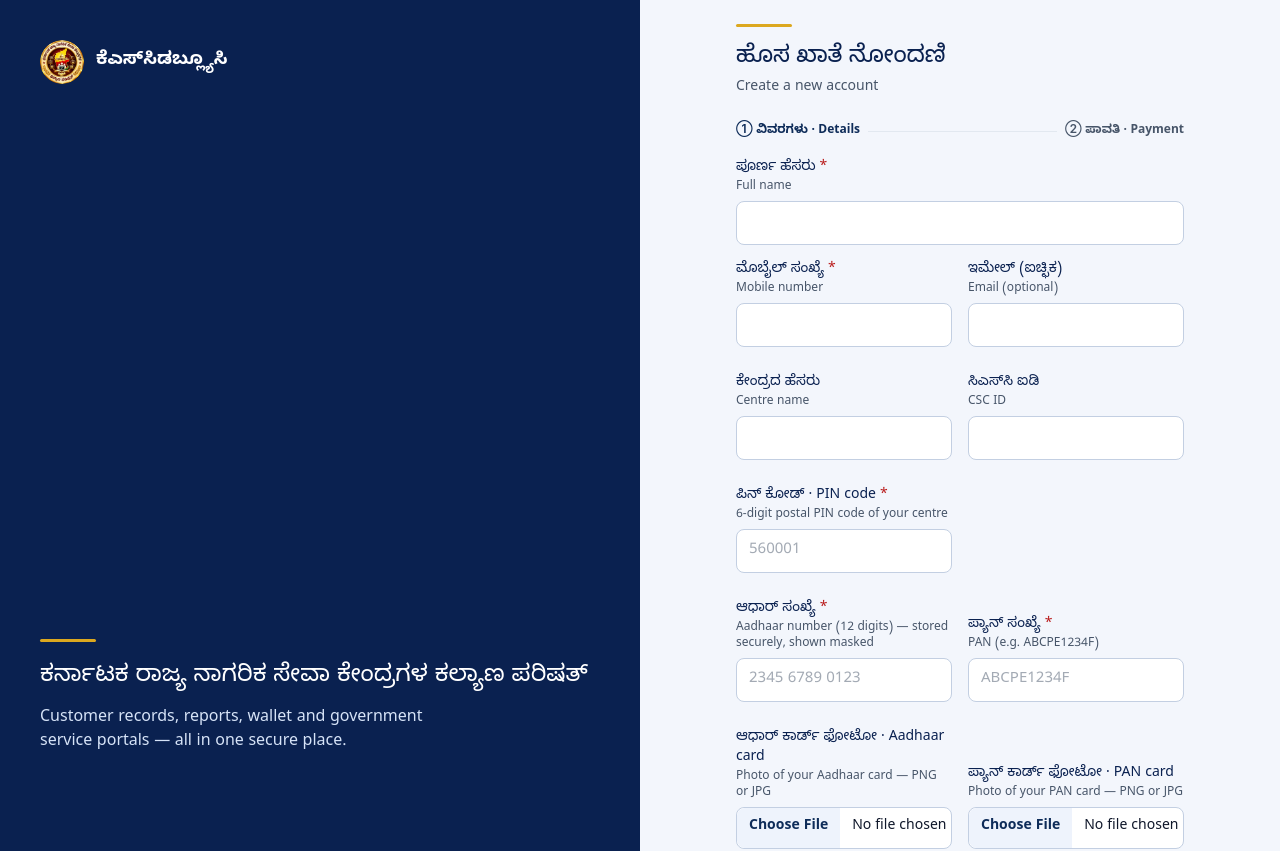
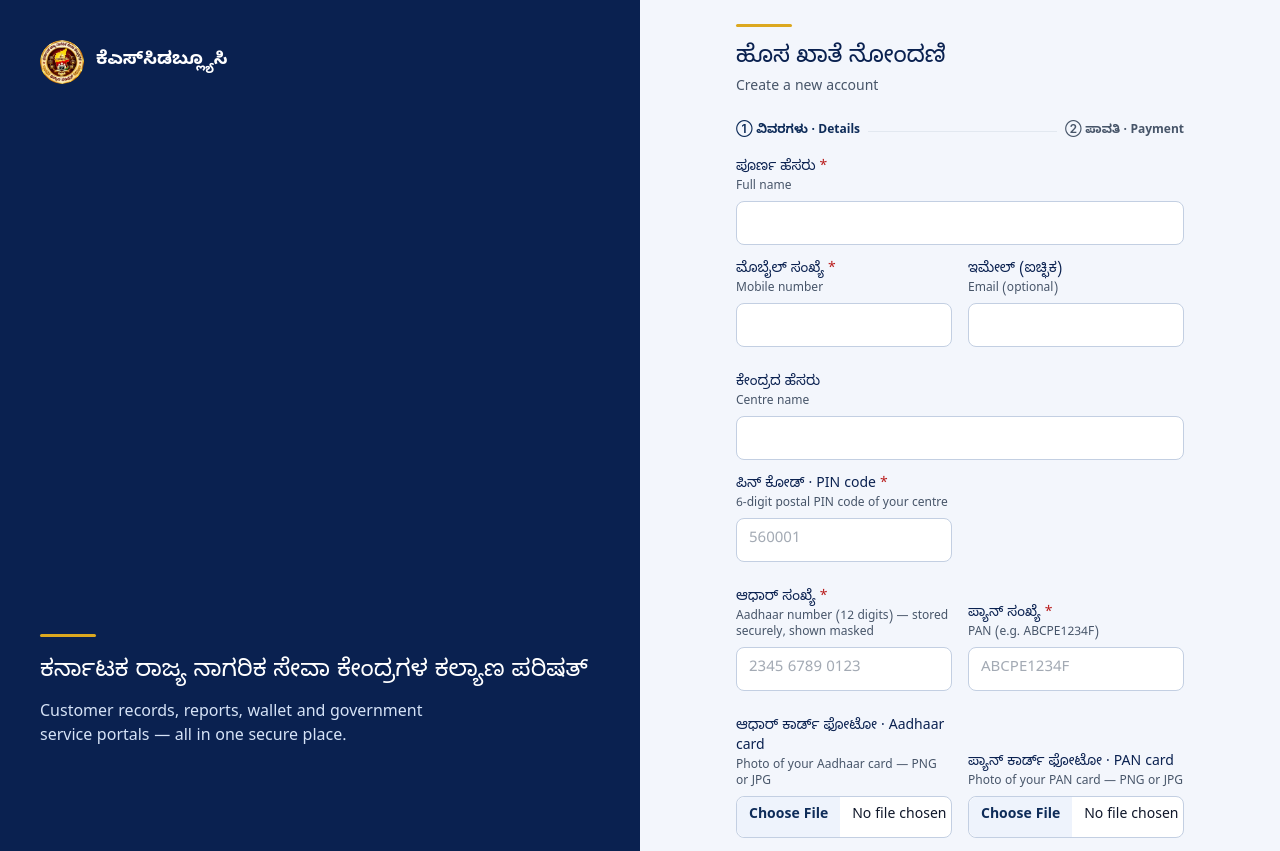
Before and after one commit to 4Lancers-prog/KSCWC-frontend, a React (Vite) app: page /register in a window 1280 px wide. Shown: the top 851 px of the page. Built offline with nearby package versions, Linux system fonts and the light colour scheme; no server answers; a web font is replaced by a local one.

Commit message:
Refactor SignUpPage by removing cscId field
Removed 'cscId' from STEP1_FIELDS and the form layout. Adjusted the layout for 'centreName' field.

```diff
--- a/src/features/auth/pages/SignUpPage.tsx
+++ b/src/features/auth/pages/SignUpPage.tsx
@@ -18,7 +18,7 @@ import { L, H } from '@/i18n';
 import type { SessionUser } from '@/types/api';
 
 // Step-1 fields we validate before moving on to payment.
-const STEP1_FIELDS = ['fullName', 'phone', 'email', 'centreName', 'cscId', 'pincode', 'aadhaar', 'pan', 'password', 'confirm'] as const;
+const STEP1_FIELDS = ['fullName', 'phone', 'email', 'centreName', 'pincode', 'aadhaar', 'pan', 'password', 'confirm'] as const;
 
 interface Scanner {
   configured: boolean;
@@ -206,7 +206,6 @@ export function SignUpPage() {
       fd.append('phone', values.phone);
       if (values.email) fd.append('email', values.email);
       if (values.centreName) fd.append('centreName', values.centreName);
-      if (values.cscId) fd.append('cscId', values.cscId);
       fd.append('pincode', values.pincode);
       fd.append('aadhaar', aadhaarDigits(values.aadhaar));
       fd.append('pan', formatPan(values.pan));
@@ -288,14 +287,9 @@ export function SignUpPage() {
             </FormField>
           </div>
 
-          <div className="grid gap-4 sm:grid-cols-2">
-            <FormField id="centreName" label={L.field_centre} helper={H.field_centre} error={errors.centreName?.message}>
-              <Input id="centreName" invalid={!!errors.centreName} {...register('centreName')} />
-            </FormField>
-            <FormField id="cscId" label={L.field_csc_id} helper={H.field_csc_id} error={errors.cscId?.message}>
-              <Input id="cscId" invalid={!!errors.cscId} {...register('cscId')} />
-            </FormField>
-          </div>
+          <FormField id="centreName" label={L.field_centre} helper={H.field_centre} error={errors.centreName?.message}>
+            <Input id="centreName" invalid={!!errors.centreName} {...register('centreName')} />
+          </FormField>
 
           <div className="grid gap-4 sm:grid-cols-2">
             <FormField id="pincode" label="ಪಿನ್ ಕೋಡ್ · PIN code" helper="6-digit postal PIN code of your centre" error={errors.pincode?.message} required>
```
